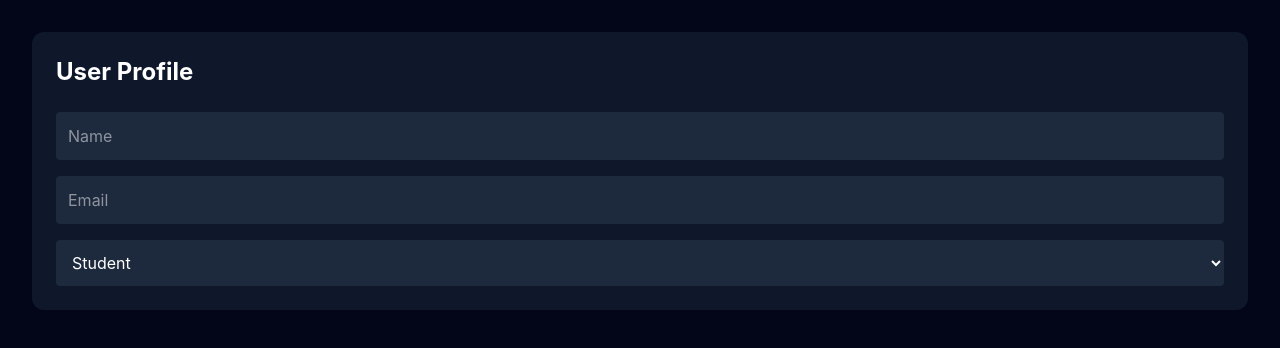
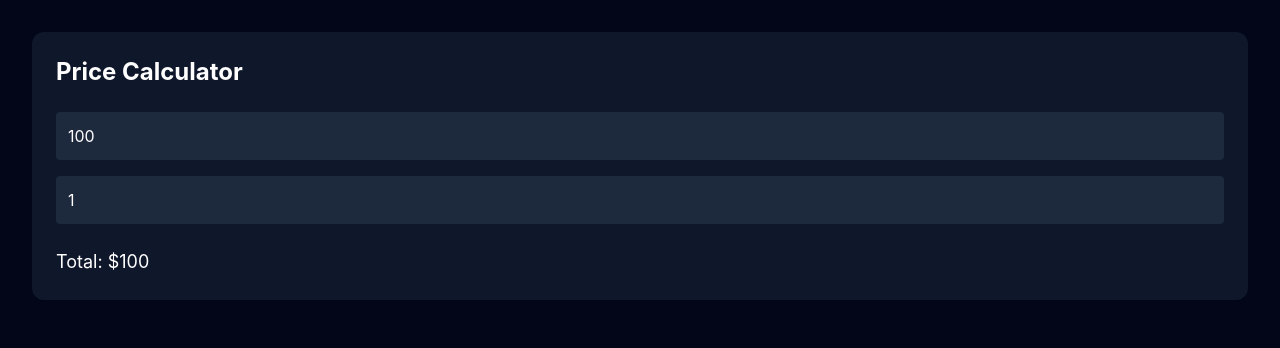
Before and after one commit to foysaliio/React-Mastery-Journey, a React (Vite) app: page / in a window 1280 px wide. Shown: the top 348 px of the page. Built offline with nearby package versions, Linux system fonts and the light colour scheme.

Commit message:
feat(react): avoid duplicate state

```diff
--- a/src/App.tsx
+++ b/src/App.tsx
@@ -1,9 +1,9 @@
-import UserProfileForm from "./Components/UserProfileForm";
+import PriceCalculator from "./Components/PriceCalculator";
 
 function App() {
   return (
     <main className="min-h-screen bg-slate-950 p-8">
-      <UserProfileForm />
+      <PriceCalculator />
     </main>
   );
 }
--- /dev/null
+++ b/src/Components/PriceCalculator.tsx
@@ -0,0 +1,34 @@
+import { useState } from "react";
+
+function PriceCalculator() {
+  const [price, setPrice] = useState<number>(100);
+  const [quantity, setQuantity] = useState<number>(1);
+
+  const total: number = price * quantity;
+
+  return (
+    <section className="rounded-xl bg-slate-900 p-6 text-white">
+      <h2 className="text-2xl font-bold">Price Calculator</h2>
+
+      <div className="mt-6 space-y-4">
+        <input
+          type="number"
+          value={price}
+          onChange={(event) => setPrice(Number(event.currentTarget.value))}
+          className="w-full rounded bg-slate-800 p-3"
+        />
+
+        <input
+          type="number"
+          value={quantity}
+          onChange={(event) => setQuantity(Number(event.currentTarget.value))}
+          className="w-full rounded bg-slate-800 p-3"
+        />
+      </div>
+
+      <p className="mt-6 text-lg">Total: ${total}</p>
+    </section>
+  );
+}
+
+export default PriceCalculator;
--- a/src/Components/UserProfileForm.tsx
+++ /dev/null
@@ -1,71 +0,0 @@
-import { useState } from "react";
-
-type UserProfile = {
-  name: string;
-  email: string;
-  role: string;
-};
-
-function UserProfileForm() {
-  const [profile, setProfile] = useState<UserProfile>({
-    name: "",
-    email: "",
-    role: "student",
-  });
-
-  const updateName = (value: string): void => {
-    setProfile({
-      ...profile,
-      name: value,
-    });
-  };
-
-  const updateEmail = (value: string): void => {
-    setProfile({
-      ...profile,
-      email: value,
-    });
-  };
-
-  const updateRole = (value: string): void => {
-    setProfile({
-      ...profile,
-      role: value,
-    });
-  };
-
-  return (
-    <section className="rounded-xl bg-slate-900 p-6 text-white">
-      <h2 className="text-2xl font-bold">User Profile</h2>
-
-      <div className="mt-6 space-y-4">
-        <input
-          type="text"
-          value={profile.name}
-          onChange={(event) => updateName(event.currentTarget.value)}
-          placeholder="Name"
-          className="w-full rounded bg-slate-800 p-3"
-        />
-
-        <input
-          type="email"
-          value={profile.email}
-          onChange={(event) => updateEmail(event.currentTarget.value)}
-          placeholder="Email"
-          className="w-full rounded bg-slate-800 p-3"
-        />
-
-        <select
-          value={profile.role}
-          onChange={(event) => updateRole(event.currentTarget.value)}
-          className="w-full rounded bg-slate-800 p-3"
-        >
-          <option value="student">Student</option>
-          <option value="developer">Developer</option>
-        </select>
-      </div>
-    </section>
-  );
-}
-
-export default UserProfileForm;
```
